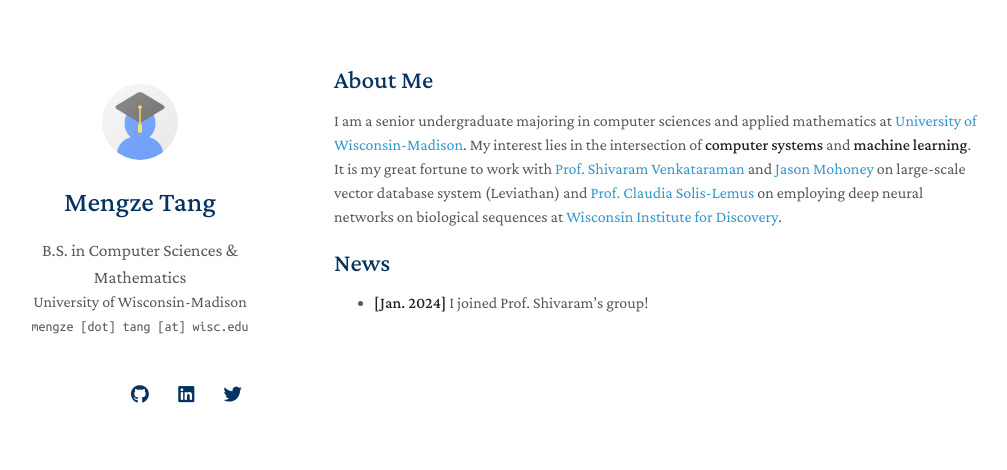
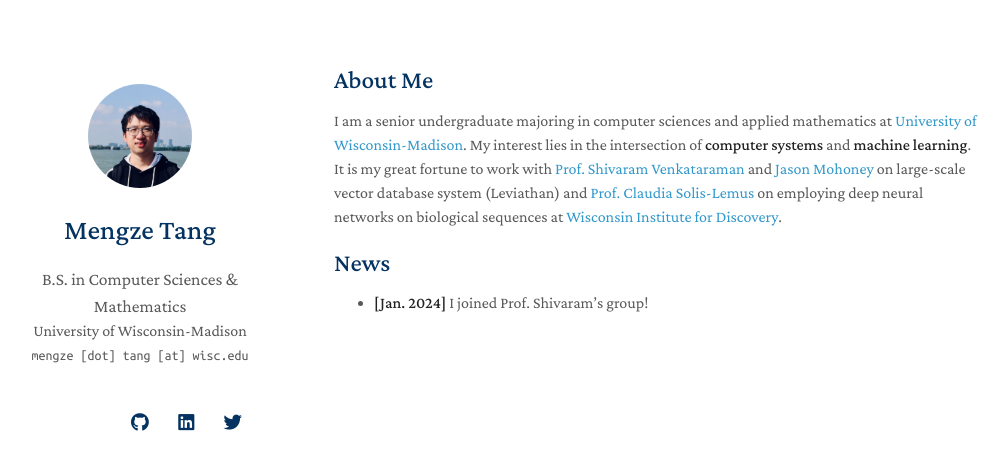
Before and after one commit to madmtang/madmtang.github.io, a Jekyll site: the page built from index.md, in a window 1280 px wide. Shown: the top 470 px of the page, without its empty margins (136-1143 px from the left). Built offline with Jekyll 4.4.1, drawn with Linux system fonts in a browser that asks for light colours; nearby versions of some CDN libraries; a style sheet for code colours, icons or effects is not loaded; our own code applies the rules of GitHub Pages for plain Markdown files.

Commit message:
add avatar!

```diff
--- a/_config.yml
+++ b/_config.yml
@@ -20,7 +20,7 @@ twitter: https://twitter.com/tmztang
 
 # Images (e.g., your profile picture and your website's favicon)
 # "favicon" and "favicon_dark" are used for the light and dark modes, respectively.
-avatar: ./assets/img/avatar.png
+avatar: ./assets/img/profile.png
 favicon: ./assets/img/favicon.png
 favicon_dark: ./assets/img/favicon-dark.png
 
```
Also changed, not shown: assets/img/profile.png (added).
